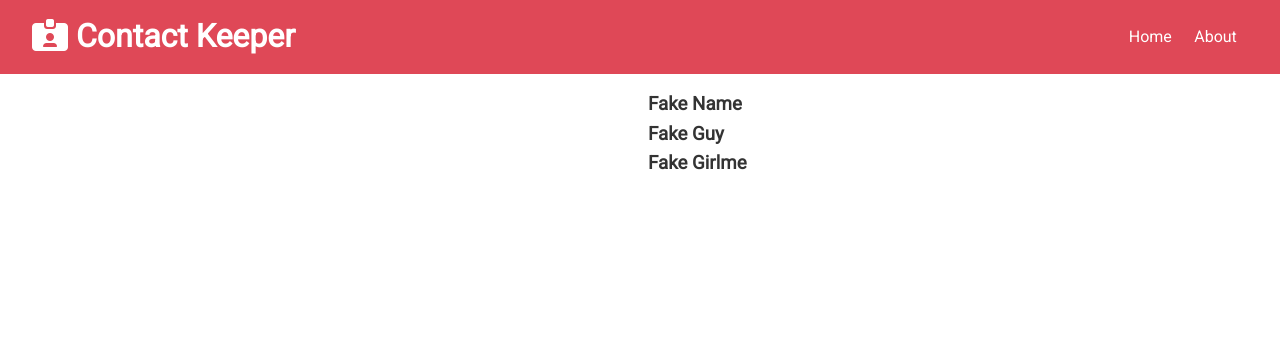
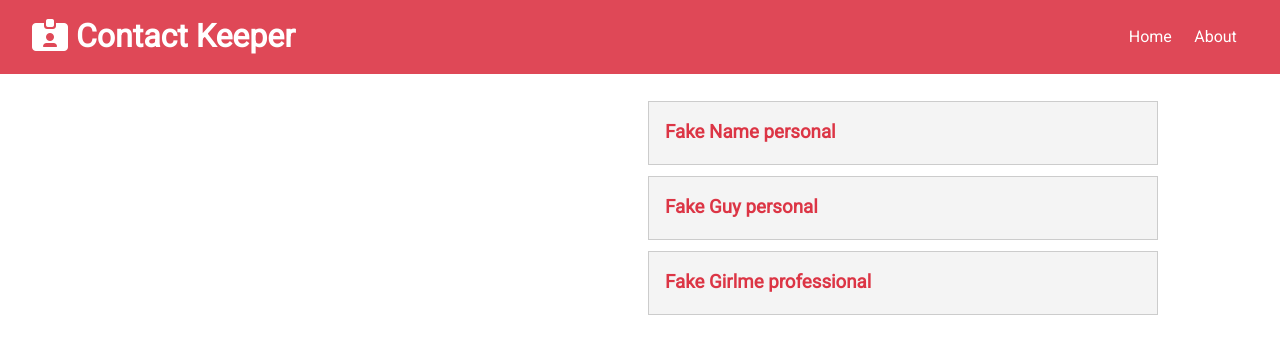
Before and after one commit to RdotSilva/MERN-MyBook-Contact-Manager, a React (Create React App) app in the folder client/: page / in a window 1280 px wide. Shown: the top 354 px of the page. Built offline with nearby package versions, Linux system fonts and the light colour scheme.

Commit message:
Update Contacts to use ContactItem

```diff
--- a/client/src/components/contacts/Contacts.js
+++ b/client/src/components/contacts/Contacts.js
@@ -1,4 +1,5 @@
 import React, { Fragment, useContext } from "react";
+import ContactItem from "./ContactItem";
 import ContactContext from "../../context/contact/contactContext";
 
 const Contacts = () => {
@@ -8,7 +9,7 @@ const Contacts = () => {
 	return (
 		<Fragment>
 			{contacts.map(contact => (
-				<h3>{contact.name}</h3>
+				<ContactItem key={contact.id} contact={contact} />
 			))}
 		</Fragment>
 	);
```
